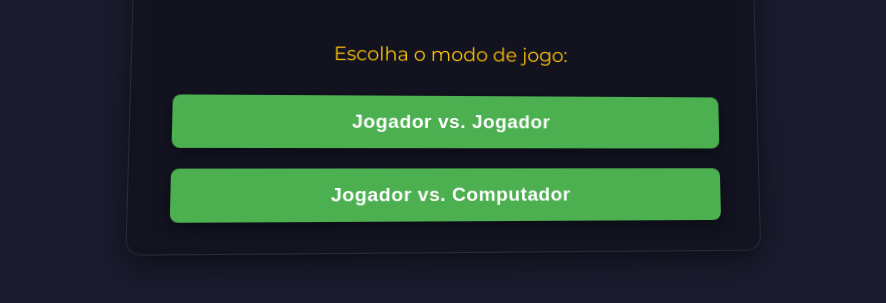
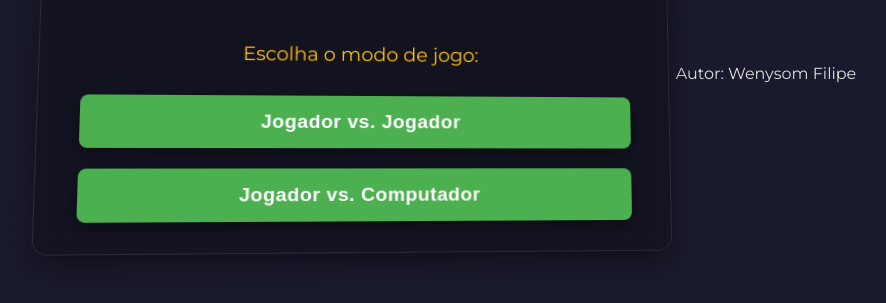
Before and after one commit to nysomdev/games, a plain HTML site: page index.html in a window 1280 px wide. Shown: the part 327-630 px from the top of the page, without its empty margins (188-1074 px from the left). Drawn offline with Linux system fonts and the light colour scheme.

Commit message:
Update index.html

```diff
--- a/index.html
+++ b/index.html
@@ -30,12 +30,17 @@
                 <div class="cell" data-cell-index="8"></div>
             </div>
             <div class="game-status" id="gameStatus"></div>
-            <div class="button-group"> <button id="restartButton">Reiniciar Jogo</button>
+            <div class="button-group">
+                <button id="restartButton">Reiniciar Jogo</button>
                 <button id="backToMenuButton">Voltar Para o Menu Anterior</button>
             </div>
         </div>
     </div>
 
+    <div class="autoria">
+        Autor: Wenysom Filipe
+    </div>
+
     <script src="script.js"></script>
 </body>
 </html>
```
